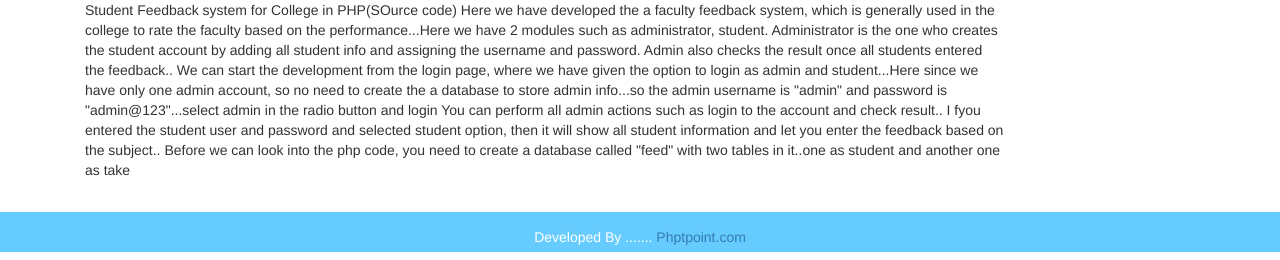
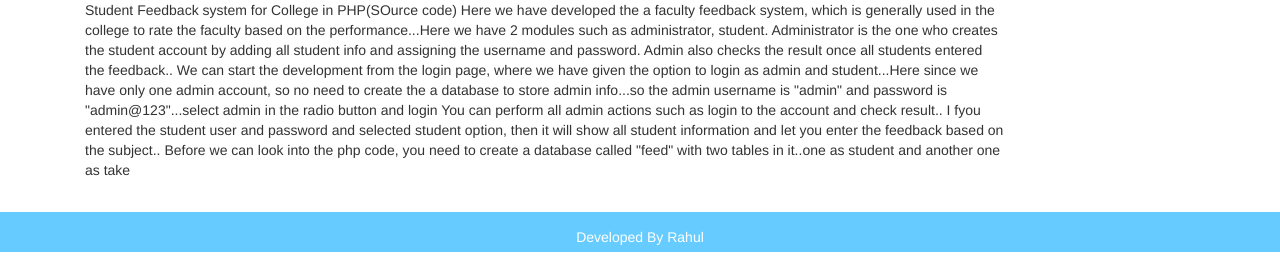
Before and after one commit to rahul-k76/Student-Feedback-System, a PHP site: page /index.php in a window 1280 px wide. Shown: the part 548-808 px from the top of the page. Run offline with PHP 8.4, Linux system fonts and the light colour scheme.

Commit message:
Update index.php

```diff
--- a/index.php
+++ b/index.php
@@ -215,7 +215,7 @@ Before we can look into the php code, you need to create a database called "feed
     <!-- /.container -->
 
 	<div class="navbar-fixed-bottom nav navbar-inverse text-center" style="padding:15px;height:40px; background:#66CCFF">
-		<span style="color:#FFFFFF">Developed By ....... 	<a href="http://www.phptpoint.com">Phptpoint.com</a> </span>
+		<span style="color:#FFFFFF">Developed By Rahul</span>
 	</div>
     <!-- jQuery -->
     <script src="css/jquery.js"></script>
```
